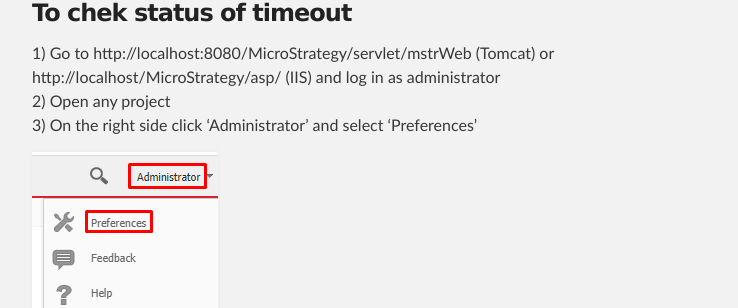
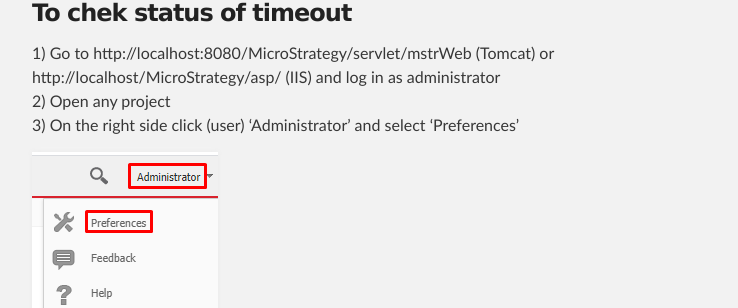
Before and after one commit to kl82slo/kl82slo.github.io, a Jekyll site: the page built from _posts/2021-06-03-0006 MicroStrategy - Change web timeout.md, in a window 1280 px wide and 900 px high, scrolled down 433 px. Shown: the part 145-453 px from the top of the window, without its empty margins (288-1026 px from the left). Built offline with Jekyll 4.4.1, drawn with Linux system fonts in a browser that asks for light colours.

Commit message:
Update 2021-06-03-0006 MicroStrategy - Change web timeout.md

```diff
--- a/_posts/2021-06-03-0006 MicroStrategy - Change web timeout.md
+++ b/_posts/2021-06-03-0006 MicroStrategy - Change web timeout.md
@@ -16,7 +16,7 @@
 ### To chek status of timeout
 1) Go to http://localhost:8080/MicroStrategy/servlet/mstrWeb (Tomcat) or http://localhost/MicroStrategy/asp/ (IIS) and log in as administrator<br />
 2) Open any project<br />
-3) On the right side click 'Administrator' and select 'Preferences'<br />
+3) On the right side click (user) 'Administrator' and select 'Preferences'<br />
 
 ![ADMIN_Preferecnes](/img/20210603_0006/ADMIN_Preferecnes.png)
 
```
